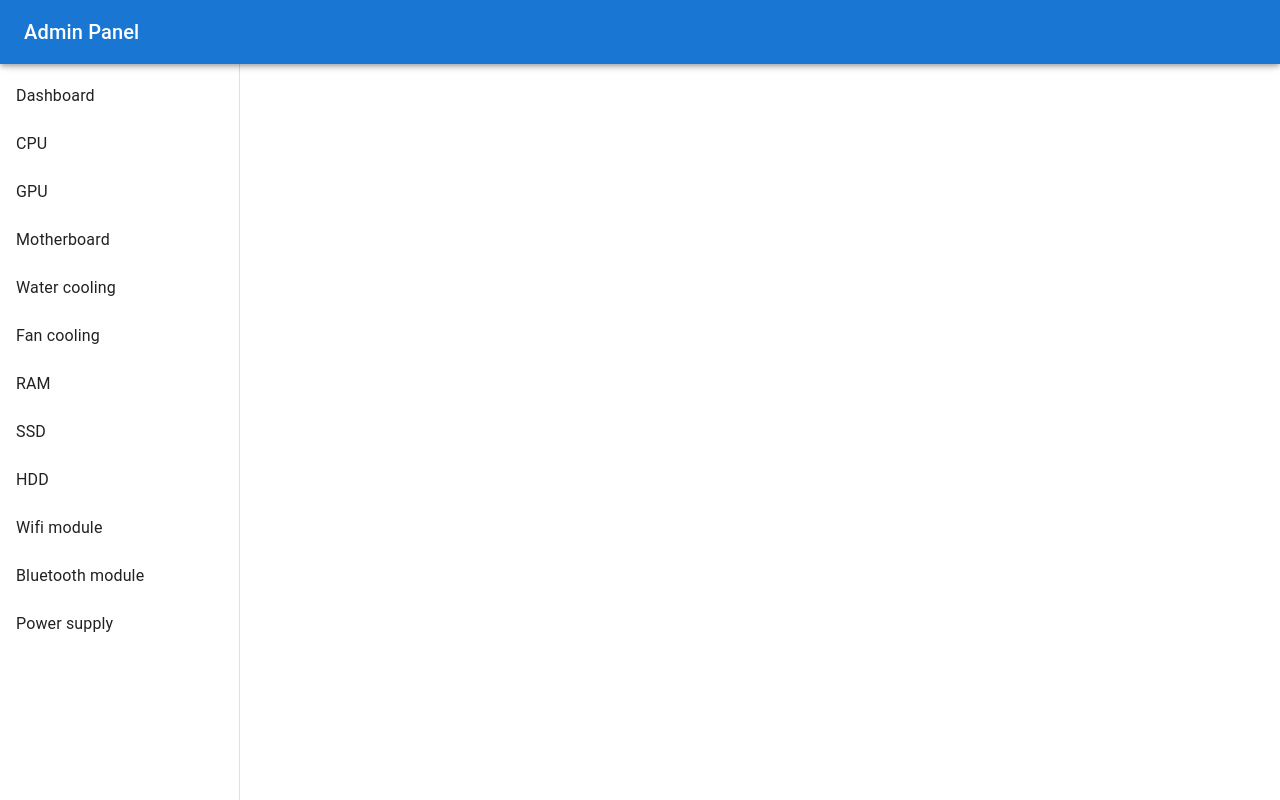
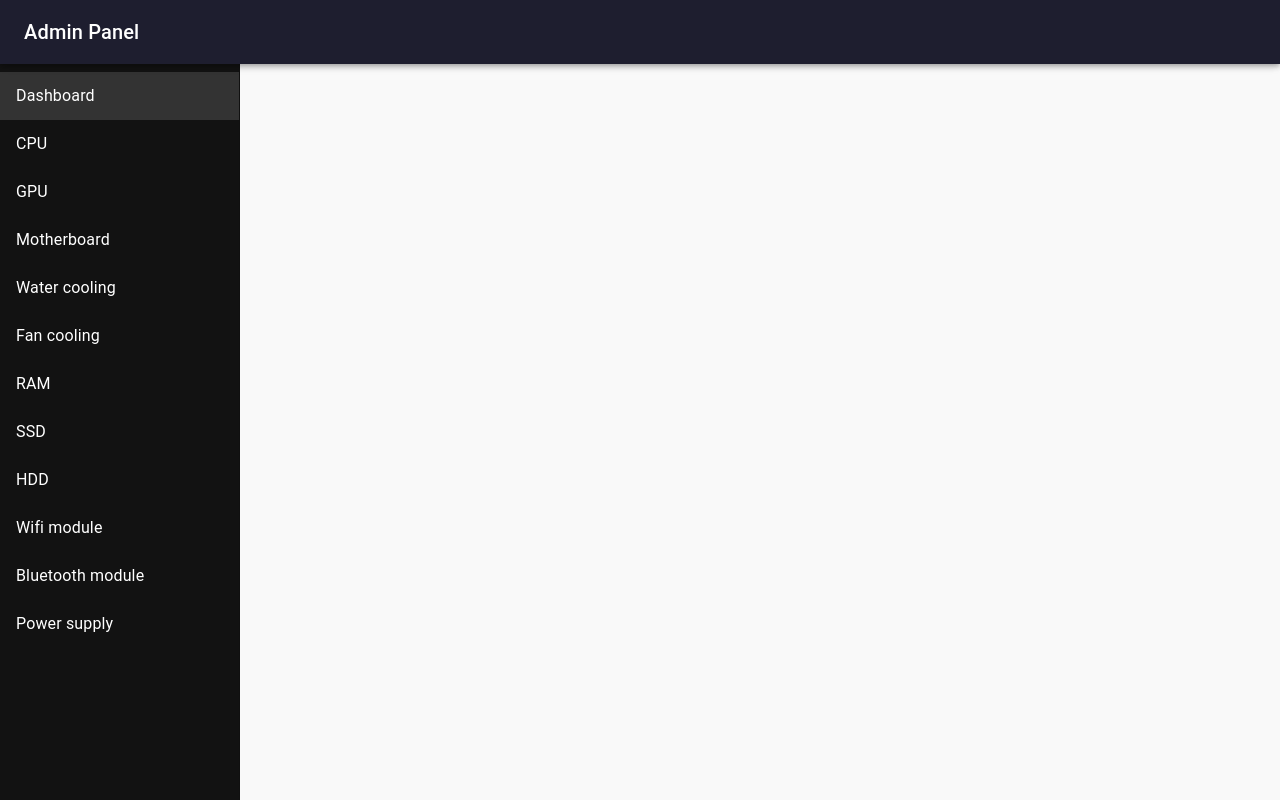
Before and after one commit to LedfaT/PC_builder, a React (Vite) app in the folder frontend/: page /admin in a window 1280 px wide. Built offline with nearby package versions, Linux system fonts and the light colour scheme.

Commit message:
add gou panel

```diff
--- a/frontend/src/components/layout/AdminLayout.jsx
+++ b/frontend/src/components/layout/AdminLayout.jsx
@@ -1,4 +1,4 @@
-import { Outlet, Link, Navigate } from "react-router-dom";
+import { Outlet, Link, useLocation } from "react-router-dom";
 import { ToastContainer } from "react-toastify";
 import {
   Box,
@@ -31,16 +31,22 @@ const routes = [
 ];
 
 export default function AdminLayout() {
+  const location = useLocation();
+
   return (
     <Box sx={{ display: "flex" }}>
       <CssBaseline />
 
+      {/* Тёмная шапка */}
       <AppBar
         position="fixed"
-        sx={{ zIndex: (theme) => theme.zIndex.drawer + 1 }}
+        sx={{
+          zIndex: (theme) => theme.zIndex.drawer + 1,
+          backgroundColor: "#1e1e2f", // глубокий тёмный
+        }}
       >
         <Toolbar>
-          <Typography variant="h6" noWrap>
+          <Typography variant="h6" noWrap component="div" color="white">
             Admin Panel
           </Typography>
         </Toolbar>
@@ -54,6 +60,7 @@ export default function AdminLayout() {
         pauseOnHover
       />
 
+      {/* Тёмное меню */}
       <Drawer
         variant="permanent"
         sx={{
@@ -62,6 +69,8 @@ export default function AdminLayout() {
           [`& .MuiDrawer-paper`]: {
             width: drawerWidth,
             boxSizing: "border-box",
+            backgroundColor: "#121212",
+            color: "#ffffff",
           },
         }}
       >
@@ -70,8 +79,27 @@ export default function AdminLayout() {
           <List>
             {routes.map(({ text, to }) => (
               <ListItem key={text} disablePadding>
-                <ListItemButton component={Link} to={to}>
-                  <ListItemText primary={text} />
+                <ListItemButton
+                  component={Link}
+                  to={to}
+                  selected={location.pathname === to}
+                  sx={{
+                    color: "inherit",
+                    "&.Mui-selected": {
+                      backgroundColor: "#333",
+                      "&:hover": {
+                        backgroundColor: "#444",
+                      },
+                    },
+                    "&:hover": {
+                      backgroundColor: "#222",
+                    },
+                  }}
+                >
+                  <ListItemText
+                    primary={text}
+                    primaryTypographyProps={{ sx: { color: "white" } }}
+                  />
                 </ListItemButton>
               </ListItem>
             ))}
@@ -79,7 +107,16 @@ export default function AdminLayout() {
         </Box>
       </Drawer>
 
-      <Box component="main" sx={{ flexGrow: 1, p: 3 }}>
+      {/* Светлый основной контент */}
+      <Box
+        component="main"
+        sx={{
+          flexGrow: 1,
+          p: 3,
+          backgroundColor: "#f9f9f9", // светлый фон
+          minHeight: "100vh",
+        }}
+      >
         <Toolbar />
         <Outlet />
       </Box>
--- a/frontend/src/components/ui/table.jsx
+++ b/frontend/src/components/ui/table.jsx
@@ -42,7 +42,7 @@ export default function DataTable({
             </TableRow>
           </TableHead>
           <TableBody>
-            {paginatedData.map((row) => (
+            {data.map((row) => (
               <TableRow key={row.id}>
                 {headers.map((headerKey) => (
                   <TableCell key={headerKey}>
```
Also changed, not shown: 2 other files (tests, documents, lock files or other folders).
